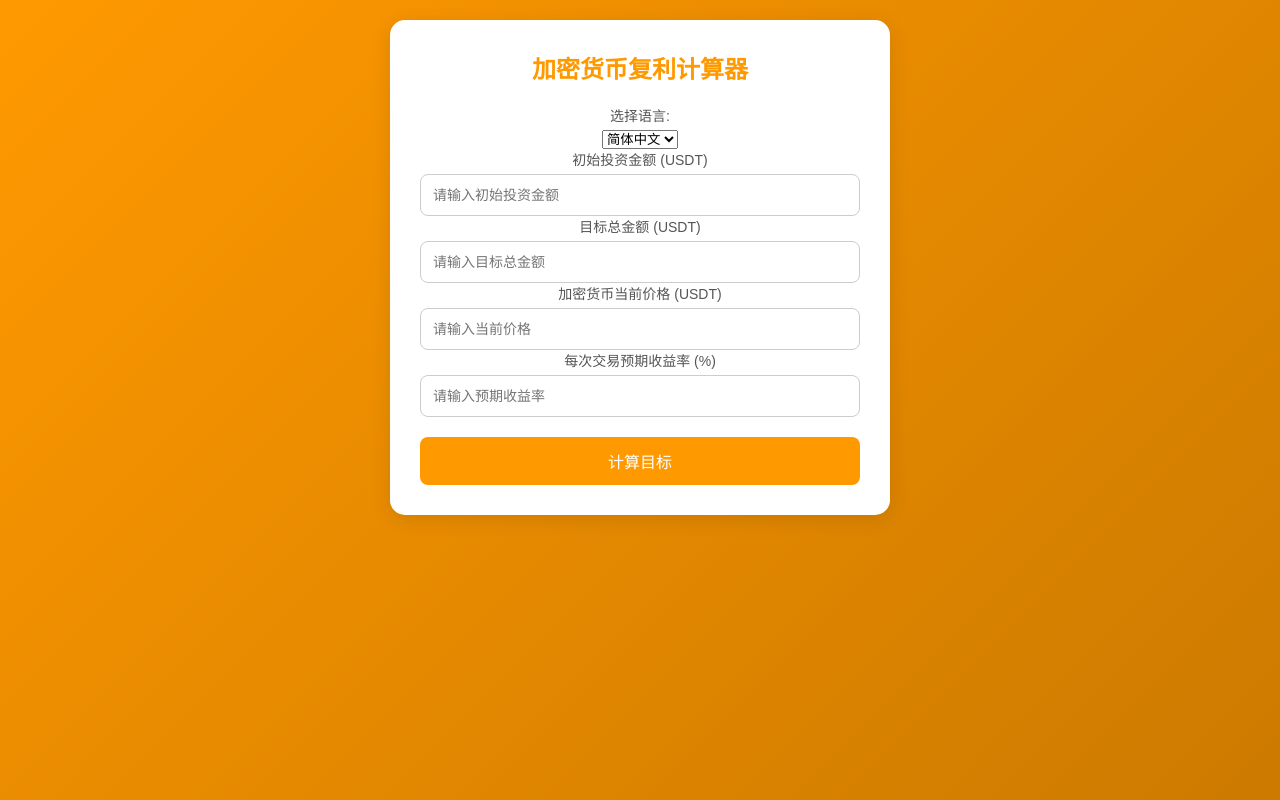
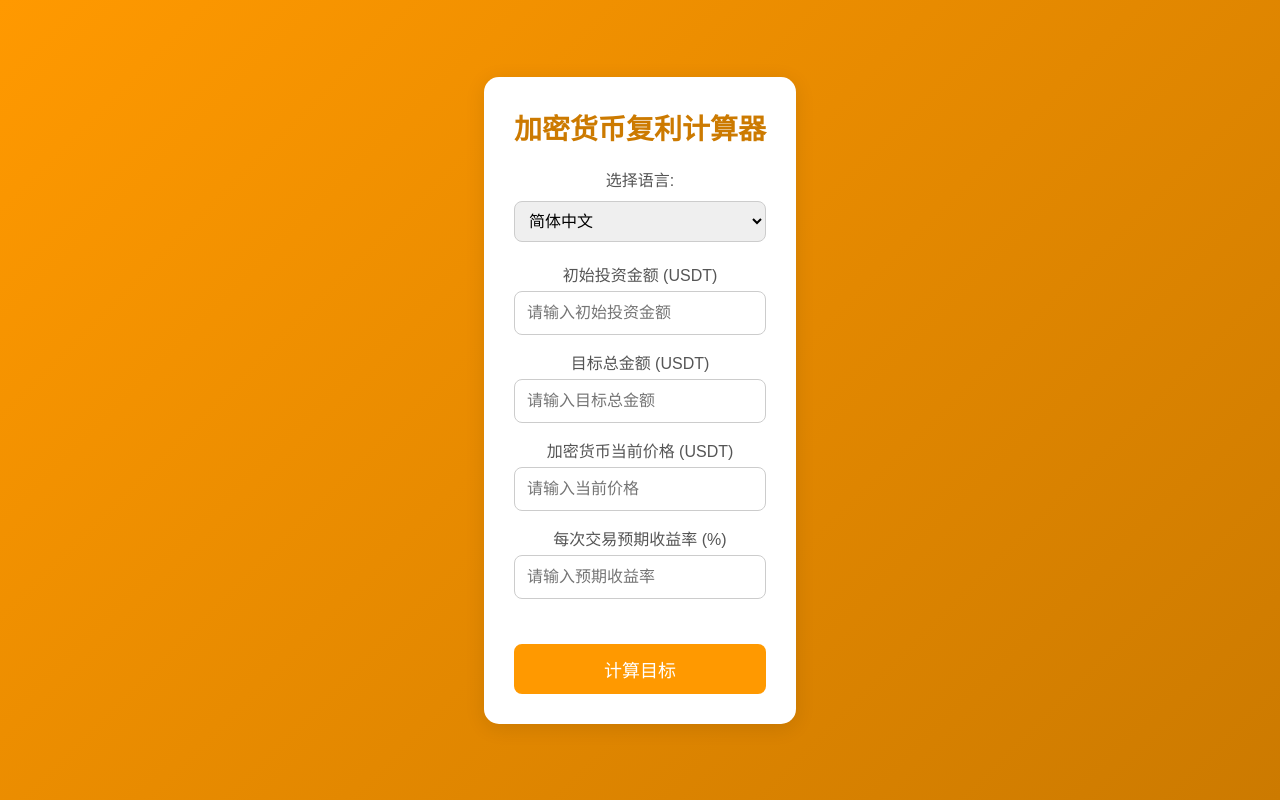
Before and after one commit to samsfacai/caopan.github.io, a plain HTML site: page index.html in a window 1280 px wide. Drawn offline with Linux system fonts and the light colour scheme.

Commit message:
Update index.html

```diff
--- a/index.html
+++ b/index.html
@@ -12,44 +12,39 @@
             margin: 0;
             padding: 0;
             box-sizing: border-box;
-            /* 添加盒子模型 */
         }
 
         body {
-            font-family: Arial, sans-serif;
+            font-family: 'Arial', sans-serif;
             background: linear-gradient(135deg, #ff9900, #cc7a00);
-            /* 比特币橙色渐变背景 */
             color: #333;
             min-height: 100vh;
             padding: 20px;
+            display: flex;
+            justify-content: center;
+            align-items: center;
         }
         /* 容器样式 */
 
         .container {
             max-width: 800px;
             margin: 0 auto;
+            background: #ffffff;
+            border-radius: 15px;
+            box-shadow: 0 4px 20px rgba(0, 0, 0, 0.1);
+            padding: 30px;
         }
         /* 计算器样式 */
 
         .calculator {
-            max-width: 500px;
-            background: #ffffff;
-            border-radius: 15px;
-            /* 圆角边框 */
-            padding: 30px;
-            margin: auto;
             text-align: center;
-            box-shadow: 0 4px 20px rgba(0, 0, 0, 0.1);
-            /* 添加阴影效果 */
         }
         /* 标题样式 */
 
         h2 {
-            font-size: 24px;
-            color: #ff9900;
-            /* 标题使用比特币的橙色 */
+            font-size: 28px;
+            color: #cc7a00;
             margin-bottom: 20px;
-            /* 增加标题下方间距 */
         }
         /* 输入网格样式 */
 
@@ -61,7 +56,7 @@
         label {
             display: block;
             margin-bottom: 5px;
-            font-size: 14px;
+            font-size: 16px;
             color: #555;
         }
 
@@ -70,17 +65,14 @@
             padding: 12px;
             border: 1px solid #ccc;
             border-radius: 8px;
-            /* 圆角输入框 */
-            font-size: 14px;
+            font-size: 16px;
             transition: border-color 0.3s;
-            /* 添加过渡效果 */
+            margin-bottom: 15px;
         }
 
         input:focus {
             border-color: #ff9900;
-            /* 聚焦时边框颜色 */
             outline: none;
-            /* 去掉默认轮廓 */
         }
         /* 按钮样式 */
 
@@ -89,57 +81,64 @@
             padding: 12px;
             border: none;
             border-radius: 8px;
-            /* 圆角按钮 */
             background-color: #ff9900;
-            /* 按钮使用比特币的橙色 */
             color: white;
-            font-size: 16px;
+            font-size: 18px;
             cursor: pointer;
             transition: background-color 0.3s;
-            /* 添加过渡效果 */
+            margin-top: 10px;
         }
 
         button:hover {
             background-color: #cc7a00;
-            /* 悬停时使用更深的橙色 */
         }
         /* 结果样式 */
 
         .result-card {
-            background: transparent;
-            /* 去掉背景色 */
-            border: none;
-            /* 去掉边框 */
+            background: #f9f9f9;
+            border: 1px solid #ddd;
+            border-radius: 8px;
             padding: 20px;
             margin-bottom: 20px;
-            box-shadow: none;
-            /* 去掉阴影效果 */
             text-align: center;
-            /* 添加此行以居中显示结果 */
+            width: 100%;
+            overflow-x: auto;
         }
         /* 表格样式 */
 
         .result-table {
             width: 100%;
             border-collapse: collapse;
+            table-layout: auto;
         }
 
         .result-table th,
         .result-table td {
-            padding: 10px;
+            padding: 12px;
             text-align: left;
-            /* 左对齐 */
         }
 
         .result-table th {
             background-color: #ff9900;
-            /* 表头背景色使用比特币的橙色 */
             color: white;
         }
 
         .result-table td {
-            border-bottom: none;
-            /* 去掉单元格底部边框 */
+            border-bottom: 1px solid #ddd;
+        }
+        /* 语言选择样式 */
+
+        .language-selector {
+            margin-bottom: 20px;
+        }
+
+        select {
+            padding: 10px;
+            border-radius: 8px;
+            border: 1px solid #ccc;
+            font-size: 16px;
+            width: 100%;
+            margin-top: 5px;
         }
     </style>
 </head>
@@ -306,7 +305,7 @@
                     targetAmountText: '目标金额: ',
                     totalTradesText: '需要交易次数: ',
                     tradeNumberHeader: '交易次数',
-                    buyPriceHeader: '买入价格',
+                    buyPriceHeader: '买入���格',
                     sellPriceHeader: '卖出价格',
                     profitHeader: '利润',
                     initialInvestmentPlaceholder: '请输入初始投资金额',
@@ -372,7 +371,7 @@
                     buyPriceHeader: '구매 가격',
                     sellPriceHeader: '판매 가격',
                     profitHeader: '이익',
-                    initialInvestmentPlaceholder: '초기 투자 금액을 입력하세��',
+                    initialInvestmentPlaceholder: '초기 투자 금액을 입력하세요',
                     targetAmountPlaceholder: '목표 금액을 입력하세요',
                     cryptoPricePlaceholder: '현재 가격을 입력하세요',
                     returnRatePlaceholder: '예상 수익률을 입력하세요',
```
